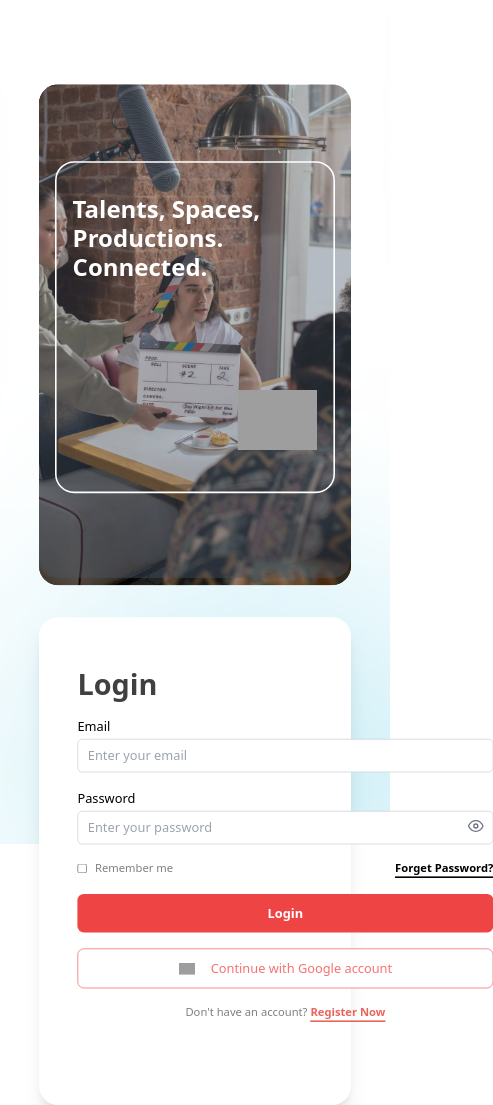
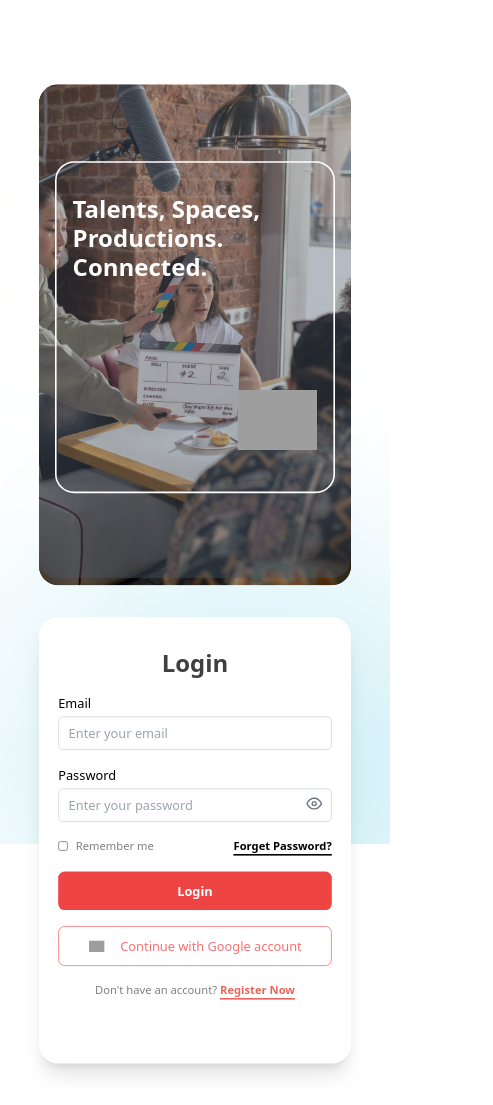
Before and after one commit to isalgi/syuting-local, a React (Vite) app: page /login in a window 390 px wide. Shown: the whole page, 493 px wide, since content can reach past the window. Built offline with nearby package versions, Linux system fonts and the light colour scheme; grey boxes are pictures that could not be loaded.

Commit message:
responsive layout

```diff
--- a/src/components/Login/FormInput.jsx
+++ b/src/components/Login/FormInput.jsx
@@ -10,9 +10,11 @@ const FormInput = () => {
   };
 
   return (
-    <div className="w-full max-w-[620px] bg-white px-12 py-16 rounded-3xl shadow-xl">
-      <div className="text-4xl font-semibold text-neutral-700 mb-5">Login</div>
-      <form className="flex flex-col justify-center self-stretch pb-10 my-auto min-w-[240px] w-[520px]">
+    <div className="w-full max-w-[620px] bg-white px-6 md:px-12 py-10 md:py-16 rounded-3xl shadow-xl mx-auto my-auto">
+      <div className="text-3xl md:text-4xl font-semibold text-neutral-700 mb-5 text-center md:text-left">
+        Login
+      </div>
+      <form className="flex flex-col justify-center self-stretch pb-10 mx-auto w-full max-w-[520px]">
         <div className="flex flex-col gap-5">
           <div>
             <label className="font-medium text-black" htmlFor="emailInput">
@@ -22,7 +24,7 @@ const FormInput = () => {
               id="emailInput"
               type="email"
               placeholder="Enter your email"
-              className="w-full px-3 py-2 mt-1 bg-white rounded-md border border-gray-300"
+              className="w-full px-3 py-2 mt-1 bg-white rounded-md border border-gray-300 focus:border-red-500 focus:ring-1 focus:ring-red-500"
             />
           </div>
           <div>
@@ -34,7 +36,7 @@ const FormInput = () => {
                 id="passwordInput"
                 type={isPasswordVisible ? "text" : "password"}
                 placeholder="Enter your password"
-                className="w-full px-3 py-2 mt-1 bg-white rounded-md border border-gray-300"
+                className="w-full px-3 py-2 mt-1 bg-white rounded-md border border-gray-300 focus:border-red-500 focus:ring-1 focus:ring-red-500"
               />
               <button
                 type="button"
@@ -50,7 +52,7 @@ const FormInput = () => {
             </div>
           </div>
         </div>
-        <div className="flex flex-wrap gap-10 justify-between items-start mt-5 text-sm text-black text-opacity-50">
+        <div className="flex flex-wrap gap-5 md:gap-10 justify-between items-start mt-5 text-sm text-black text-opacity-50">
           <label className="flex gap-2.5 items-center cursor-pointer">
             <input
               type="checkbox"
@@ -86,7 +88,7 @@ const FormInput = () => {
             Continue with Google account
           </button>
         </div>
-        <div className="self-center mt-5 text-sm text-black text-opacity-50">
+        <div className="self-center mt-5 text-sm text-black text-opacity-50 text-center md:text-left">
           <span>Don&apos;t have an account? </span>
           <Link to={"/"}>
             <button className="font-bold text-[#E8655B] border-b-[#E8655B] border-b-2">
--- a/src/pages/LoginPage.jsx
+++ b/src/pages/LoginPage.jsx
@@ -24,7 +24,7 @@ export default function LoginPage() {
         </div>
 
         {/* Right Form Section */}
-        <div className="flex items-center justify-center">
+        <div className="flex items-center justify-center pb-12">
           <FormInput />
         </div>
       </div>
```
